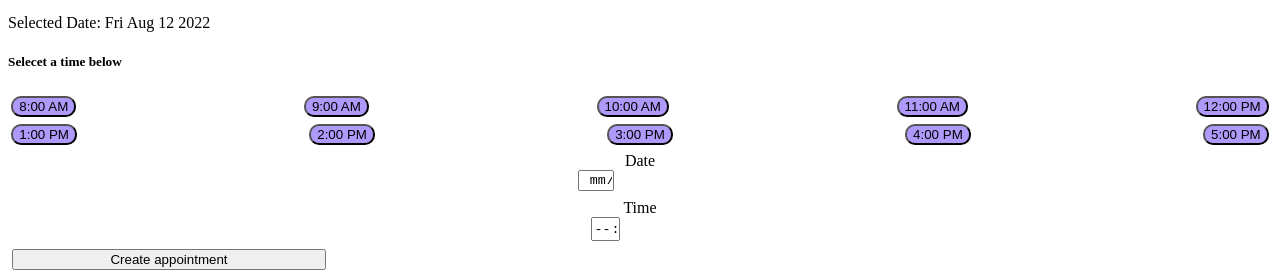
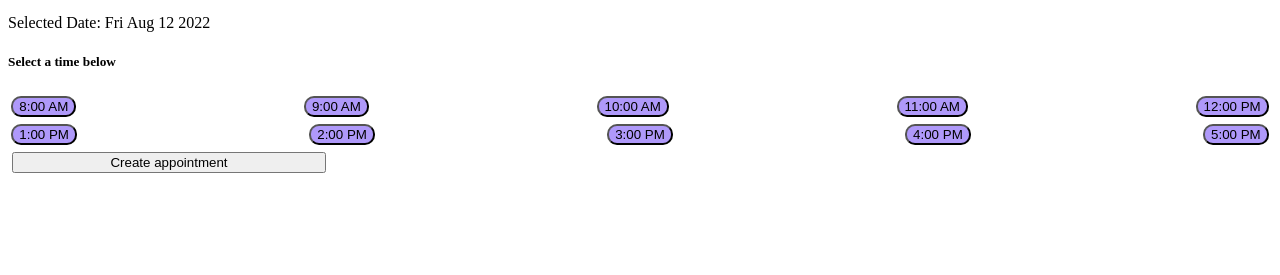
Before and after one commit to cladden77/milestone-2-project, a React (Create React App) app: page /appointment/add in a window 1280 px wide. Shown: the part 932-1207 px from the top of the page. After the commit the page ends 1113 px from the top, so only its background shows below. Built offline with nearby package versions, Linux system fonts and the light colour scheme; the HTML template or start-up script is replaced by a standard one.

Commit message:
fixed calendar, adjusted styling

```diff
--- a/src/App.js
+++ b/src/App.js
@@ -5,6 +5,7 @@ import { Route, Routes } from "react-router-dom";
 
 // We import all the components we need in our app
 import Navbar from "./components/Navbar";
+import Hero from "./components/Hero";
 import AppointmentList from "./components/appointmentList";
 import Edit from "./components/edit";
 import Create from "./components/create";
@@ -14,6 +15,7 @@ const App = () => {
   <div className="App">
    <div>
      <Navbar />
+     <Hero />
      <Routes>
        <Route exact path="/" element={<AppointmentList />} />
        <Route path="/edit/:id" element={<Edit />} />
--- a/src/CSS/create.css
+++ b/src/CSS/create.css
@@ -1,10 +1,10 @@
-#date{
+/* #date{
     pointer-events: none;
 }
 
 #time{
     pointer-events: none;
-}
+} */
 
 
 
--- a/src/Content/CalendarView.js
+++ b/src/Content/CalendarView.js
@@ -3,7 +3,6 @@ import Calendar from "react-calendar";
 import "react-calendar/dist/Calendar.css";
 import "../CSS/calendar.css";
 import { useEffect } from "react";
-import { propTypes } from "react-bootstrap/esm/Image";
 
 function CalendarView(props) {
   const [date, setDate] = useState(new Date());
@@ -65,8 +64,8 @@ function CalendarView(props) {
   }
   // Use effect method
   useEffect(() => {
-    props.setDate(`${year}-${month}-${day}`);
-  }, [month, day, year]);
+    props.setSelectedDate(`${year}-${month}-${day}`);
+  }, [month, day, year, props]);
 
   return (
     <div className="container">
@@ -86,38 +85,38 @@ function CalendarView(props) {
             </p>
             {weekend ? (
               <div>
-                <h5 className="text-center">Selecet a time below</h5>
+                <h5 className="text-center">Select a time below</h5>
                 <div className="availableTime">
-                  <button id="eightAM" onClick={() => props.setTime("08:00")}>
+                  <button id="eightAM" onClick={() => props.setTime("08:00 AM")}>
                     8:00 AM
                   </button>
-                  <button id="nineAM" onClick={() => props.setTime("09:00")}>
+                  <button id="nineAM" onClick={() => props.setTime("09:00 AM")}>
                     9:00 AM
                   </button>
-                  <button id="tenAM" onClick={() => props.setTime("10:00")}>
+                  <button id="tenAM" onClick={() => props.setTime("10:00 AM")}>
                     10:00 AM
                   </button>
-                  <button id="elevenAM" onClick={() => props.setTime("11:00")}>
+                  <button id="elevenAM" onClick={() => props.setTime("11:00 AM")}>
                     11:00 AM
                   </button>
-                  <button id="twelveAM" onClick={() => props.setTime("12:00")}>
+                  <button id="twelveAM" onClick={() => props.setTime("12:00 AM")}>
                     12:00 PM
                   </button>
                 </div>
                 <div className="availableTime">
-                  <button id="onePM" onClick={() => props.setTime("13:00")}>
+                  <button id="onePM" onClick={() => props.setTime("1:00 PM")}>
                     1:00 PM
                   </button>
-                  <button id="twoPM" onClick={() => props.setTime("14:00")}>
+                  <button id="twoPM" onClick={() => props.setTime("2:00 PM")}>
                     2:00 PM
                   </button>
-                  <button id="threePM" onClick={() => props.setTime("15:00")}>
+                  <button id="threePM" onClick={() => props.setTime("3:00 PM")}>
                     3:00 PM
                   </button>
-                  <button id="fourPM" onClick={() => props.setTime("16:00")}>
+                  <button id="fourPM" onClick={() => props.setTime("4:00 PM")}>
                     4:00 PM
                   </button>
-                  <button id="fivePM" onClick={() => props.setTime("17:00")}>
+                  <button id="fivePM" onClick={() => props.setTime("5:00 PM")}>
                     5:00 PM
                   </button>
                 </div>
--- /dev/null
+++ b/src/components/Hero.js
@@ -0,0 +1,30 @@
+import React from "react";
+import {
+  MDBBtn,
+} from "mdb-react-ui-kit";
+
+function Hero() {
+
+  return (
+      <div
+        className="p-5 text-center bg-image"
+        style={{
+          backgroundImage:
+            "url('https://images.unsplash.com/photo-1492144534655-ae79c964c9d7?ixlib=rb-1.2.1&ixid=MnwxMjA3fDB8MHxwaG90by1wYWdlfHx8fGVufDB8fHx8&auto=format&fit=crop&w=1583&q=80')",
+          height: "400px",
+        }}
+      >
+        <div className="d-flex justify-content-center align-items-center h-100">
+          <div className="text-white">
+            <h1 className="mb-3">Heading</h1>
+            <h4 className="mb-3">Subheading</h4>
+            <MDBBtn href="/Packages" tag="a">
+              View Detailing Packages
+            </MDBBtn>
+          </div>
+        </div>
+      </div>
+  );
+}
+
+export default Hero;
--- a/src/components/Navbar.js
+++ b/src/components/Navbar.js
@@ -9,7 +9,6 @@ import {
   MDBContainer,
   MDBIcon,
   MDBCollapse,
-  MDBBtn,
 } from "mdb-react-ui-kit";
 
 function Navbar() {
@@ -18,7 +17,7 @@ function Navbar() {
   return (
     <header>
       <MDBNavbar
-        color="elegant-color-dark"
+        color="bg-dark"
         dark
         expand="md"
         className="sticky-top"
@@ -56,25 +55,6 @@ function Navbar() {
           </MDBCollapse>
         </MDBContainer>
       </MDBNavbar>
-
-      <div
-        className="p-5 text-center bg-image"
-        style={{
-          backgroundImage:
-            "url('https://images.unsplash.com/photo-1492144534655-ae79c964c9d7?ixlib=rb-1.2.1&ixid=MnwxMjA3fDB8MHxwaG90by1wYWdlfHx8fGVufDB8fHx8&auto=format&fit=crop&w=1583&q=80')",
-          height: "400px",
-        }}
-      >
-        <div className="d-flex justify-content-center align-items-center h-100">
-          <div className="text-white">
-            <h1 className="mb-3">Heading</h1>
-            <h4 className="mb-3">Subheading</h4>
-            <MDBBtn href="/Packages" tag="a">
-              View Detailing Packages
-            </MDBBtn>
-          </div>
-        </div>
-      </div>
     </header>
   );
 }
--- a/src/components/create.js
+++ b/src/components/create.js
@@ -3,6 +3,7 @@ import { useNavigate } from "react-router";
 import CalendarView from "../Content/CalendarView";
 import "../CSS/calendar.css";
 import "../CSS/create.css";
+import { useEffect } from "react";
 
 export default function Create() {
   const [form, setForm] = useState({
@@ -10,18 +11,24 @@ export default function Create() {
     time: "",
   });
 
-  const [selectedDate, setDate] = useState(null);
+  const [selectedDate, setSelectedDate] = useState(null);
 
   const [selectedTime, setTime] = useState(null);
 
   const navigate = useNavigate();
 
   // These methods will update the state properties.
-  function updateForm(value) {
-    return setForm((prev) => {
-      return { ...prev, ...value };
+  // function updateForm(value) {
+  //   return setForm((prev) => {
+  //     return { ...prev, ...value };
+  //   });
+  // }
+  useEffect(() => {
+    setForm({
+      date: selectedDate,
+      time: selectedTime,
     });
-  }
+  }, [selectedDate, selectedTime]);
 
   // This function will handle the submission.
   async function onSubmit(e) {
@@ -48,33 +55,10 @@ export default function Create() {
   // This following section will display the form that takes the input from the user.
   return (
     <div>
-      <CalendarView setDate={setDate} setTime={setTime} />
+      <CalendarView setSelectedDate={setSelectedDate} setTime={setTime} />
       <form onSubmit={onSubmit}>
-        <div className="group">
-          <div className="form-group">
-            <label htmlFor="date">Date</label>
-            <input
-              type="date"
-              className="form-control"
-              id="date"
-              value={selectedDate}
-              onChange={(e) => updateForm({ date: e.target.value })}
-            />
-          </div>
-        </div>
-        <div className="group">
-          <div className="form-group">
-            <label htmlFor="time">Time</label>
-            <input
-              type="time"
-              className="form-control"
-              id="time"
-              value={selectedTime}
-              onChange={(e) => updateForm({ time: e.target.value })}
-            />
-          </div>
-        </div>
-        <div className="form-group">
+
+        <div className="form-group my-5">
           <input
             type="submit"
             value="Create appointment"
```
Also changed, not shown: 1 other file (tests, documents, lock files or other folders).
